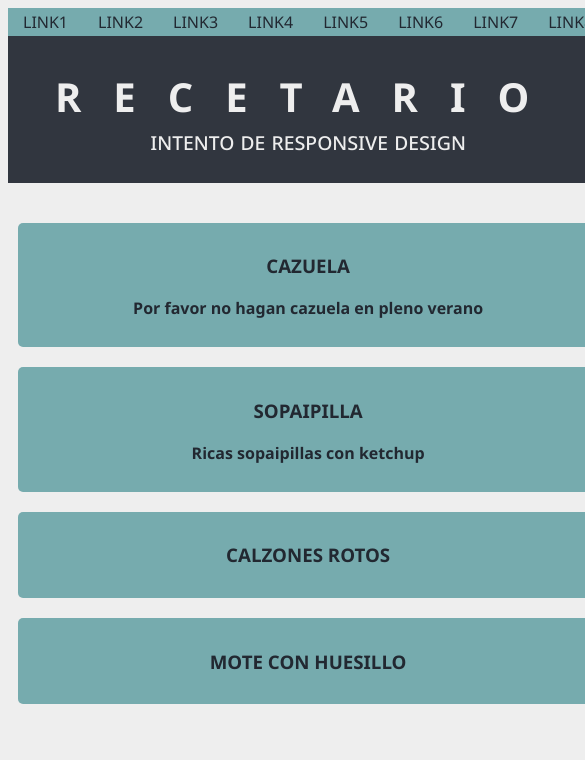
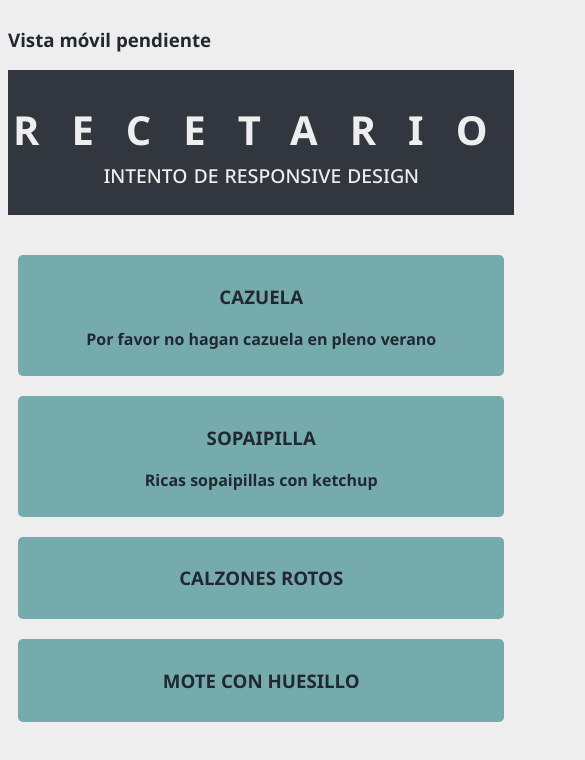
Before and after one commit to elMaaars/pruebaNextReact, a Next.js app in the folder prueba/: page / in a window 390 px wide. Shown: the top 760 px of the page, 585 px wide, since content can reach past the window. Built offline with nearby package versions, Linux system fonts and the light colour scheme.

Commit message:
Menu function depending on screen size

```diff
--- a/prueba/src/pages/index.tsx
+++ b/prueba/src/pages/index.tsx
@@ -2,11 +2,11 @@ import Head from "next/head";
 import Image from "next/image";
 import { Inter } from "next/font/google";
 import styles from "@/styles/Home.module.css";
+import { useState, useEffect } from "react";
 
-export default function Home() {
+function DesktopMenu() {
   return (
     <>
-      <main className={styles.main}>
       <div className={styles.navigationbar}>
         <ul>
           <li><a href="">Link1</a></li>
@@ -19,10 +19,66 @@ export default function Home() {
           <li><a href="">Link8</a></li>
         </ul>
       </div>
+    </>
+  );
+}
+
+function MobileMenu() {
+  return (
+    <>
+      <div>
+        <h3>Vista móvil pendiente</h3>
+      </div>
+    </>
+  );
+}
+
+/* https://stackoverflow.com/questions/55151041/window-is-not-defined-in-next-js-react-app */
+const useDeviceSize = () => {
+  const [width, setWidth] = useState(0);
+  const [height, setHeight] = useState(0);
+
+  const handleWindowResize = () => {
+    setWidth(window.innerWidth);
+    setHeight(window.innerHeight);
+  };
+
+  useEffect(() => {
+    // component is mounted and window is available
+    handleWindowResize();
+    window.addEventListener("resize", handleWindowResize);
+    // unsubscribe from the event on component unmount
+    return () => window.removeEventListener("resize", handleWindowResize);
+  }, []);
+
+  return [width, height];
+};
+
+function Menu() {
+  const [w, h] = useDeviceSize();
+  if (w <= 700) {
+    return (<MobileMenu />);
+  }
+  return (<DesktopMenu />);
+}
+
+function Title() {
+  return (
+    <>
       <div className={styles.title}>
         <h1> Recetario </h1>
         <h2> Intento de responsive design </h2>
       </div>
+    </>
+  );
+}
+
+export default function Home() {
+  return (
+    <>
+      <main className={styles.main}>
+        <Menu />
+        <Title />
 
         <div className={styles.grid}>
           <a
--- a/prueba/src/styles/Home.module.css
+++ b/prueba/src/styles/Home.module.css
@@ -66,9 +66,6 @@
     .grid {
       grid-template-columns: repeat(2, 50%);
     }
-    .navigationbar{
-
-    }
 }
 
 @media (max-width: 700px) {
```
Also changed, not shown: prueba/.eslintrc.js. Lines whose indentation alone changed are shown as unchanged.
